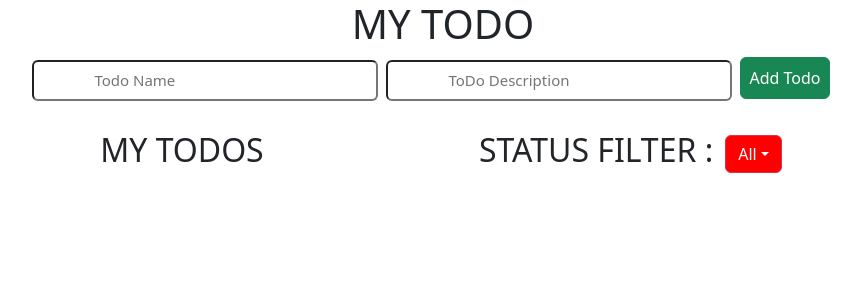
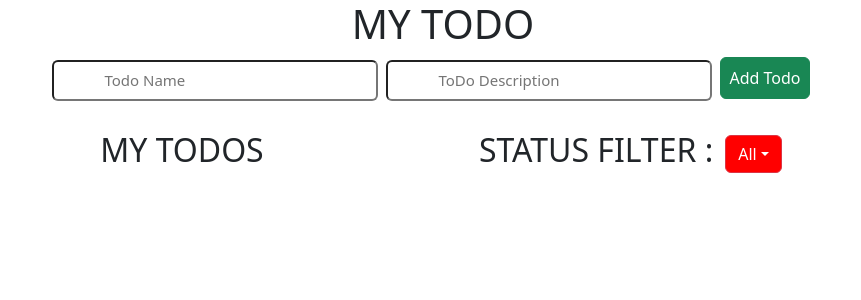
Before and after one commit to aingrose/R, a React (Create React App) app: page / in a window 1280 px wide. Shown: the top 300 px of the page, without its empty margins (197-1058 px from the left). Built offline with nearby package versions, Linux system fonts and the light colour scheme.

Commit message:
Update Input.js

```diff
--- a/src/Input.js
+++ b/src/Input.js
@@ -19,8 +19,8 @@ function Input({addtocart}) {
 <div className='row'>
   <div className='col'>
 
-    <input type='text' style={{padding:"7px 60px",fontSize:"15px"}} className='form-text me-2 rounded ' value={textName} onChange={(e)=>  setTextName(e.target.value)} placeholder='Todo Name'></input>
-    <input type='text'  style={{padding:"7px 60px",fontSize:"15px"}} className='form-text me-2 rounded ' value={textDesc} onChange={(e)=> setTextDesc(e.target.value)} placeholder='ToDo Description'></input>
+    <input type='text' style={{padding:"7px 50px",fontSize:"15px"}} className='form-text me-2 rounded ' value={textName} onChange={(e)=>  setTextName(e.target.value)} placeholder='Todo Name'></input>
+    <input type='text'  style={{padding:"7px 50px",fontSize:"15px"}} className='form-text me-2 rounded ' value={textDesc} onChange={(e)=> setTextDesc(e.target.value)} placeholder='ToDo Description'></input>
     <button className='btn input btn-success mb-2 p-2' onClick={() => {textName && textDesc !== "" ? click() : alert("Please fill in both fields"); }} >Add Todo</button>
   </div>
 </div>
```
